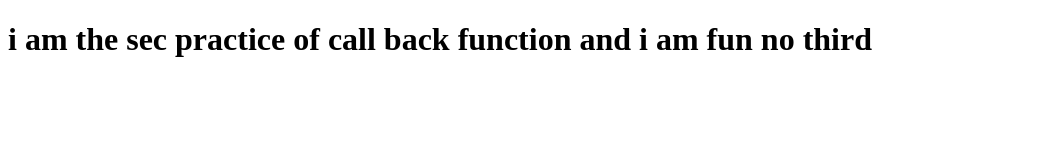
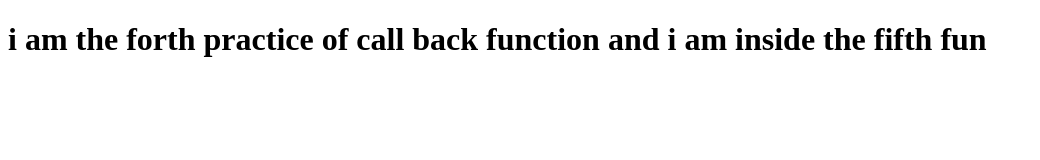
Before and after one commit to zain391/call-back-functions, a plain HTML site: page index.html in a window 1280 px wide. Shown: the whole page, without its empty margins (0-1040 px from the left). Drawn offline with Linux system fonts and the light colour scheme.

Commit message:
done with the forth practice on the call back function
done with the forth practice on the call back function

```diff
--- a/index.html
+++ b/index.html
@@ -29,6 +29,10 @@
             teesraFun;
         }
         forth(third("i am the sec practice of call back function and i am fun no third"))
+        function fifth(panchwa){
+            panchwa;
+        }
+        fifth(third("i am the forth practice of call back function and i am inside the fifth fun"))
 
 
 
```
